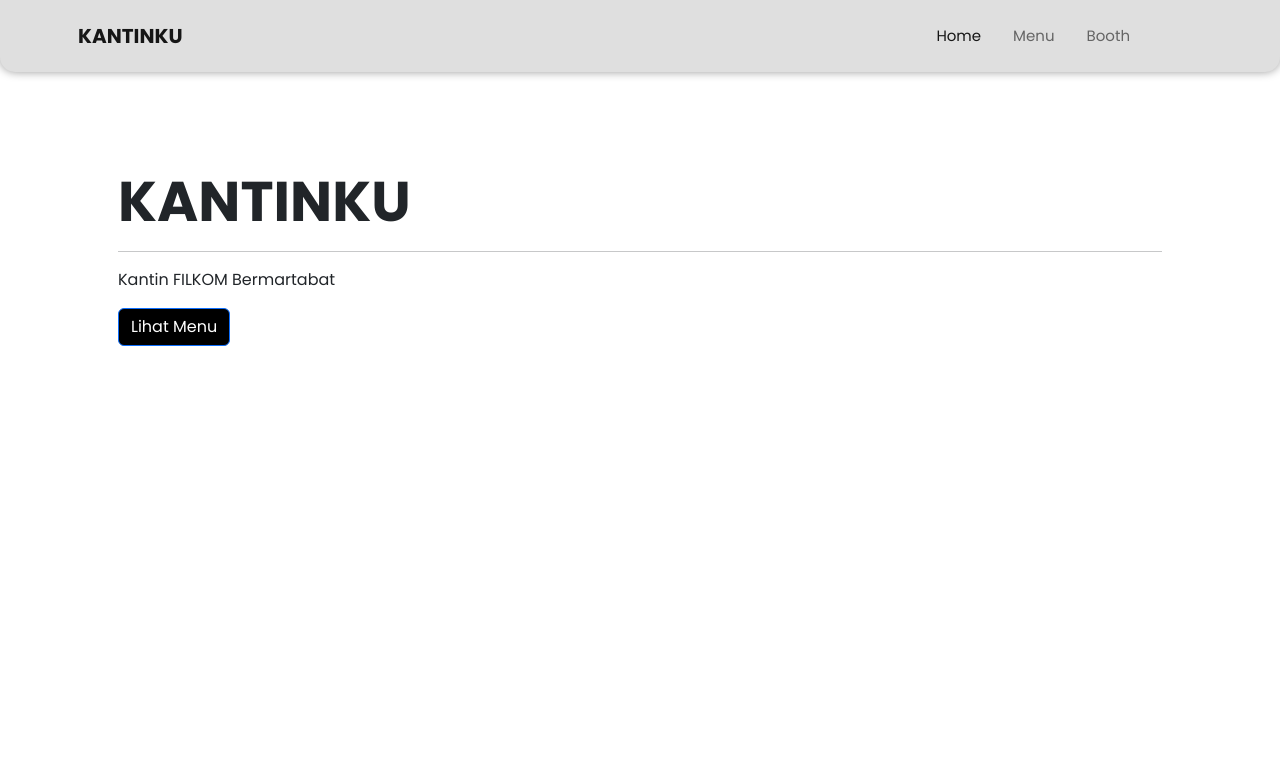
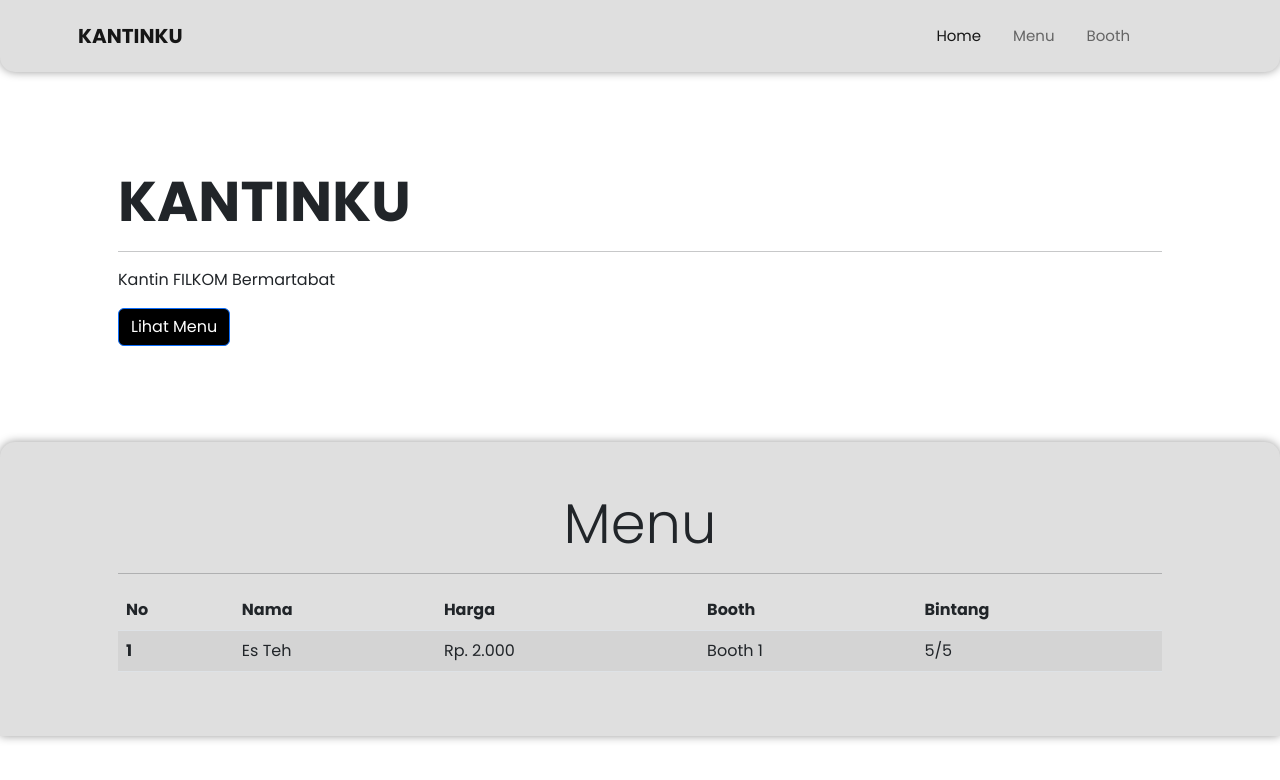
Before and after one commit to adityarizkyramadhan/Project-Akhir-IMK, a plain HTML site: page index.html in a window 1280 px wide. Drawn offline with nearby package versions, Linux system fonts and the light colour scheme.

Commit message:
tabel menu

```diff
--- a/index.html
+++ b/index.html
@@ -45,6 +45,37 @@
       </div>
     </div>
     <!-- END JUMBOTRON -->
+    <!-- MENU -->
+    <div class="container-fluid menu-placeholder">
+      <div class="container p-5">
+        <h1 class="display-4 fw- text-center">Menu</h1>
+        <hr />
+        <div class="row">
+          <!-- table -->
+            <div class="col">
+                <table class="table table-striped">
+                <thead>
+                    <tr>
+                    <th scope="col">No</th>
+                    <th scope="col">Nama</th>
+                    <th scope="col">Harga</th>
+                    <th scope="col">Booth</th>
+                    <th scope="col">Bintang</th>
+                    </tr>
+                </thead>
+                <tbody>
+                    <tr>
+                    <th scope="row">1</th>
+                    <td>Es Teh</td>
+                    <td>Rp. 2.000</td>
+                    <td>Booth 1</td>
+                    <td>5/5</td>
+                    </tr>
+                </tbody>
+
+      </div>
+    </div>
+    <!-- END OF MENU -->
     <script src="https://cdn.jsdelivr.net/npm/bootstrap@5.2.2/dist/js/bootstrap.bundle.min.js" integrity="sha384-OERcA2EqjJCMA+/3y+gxIOqMEjwtxJY7qPCqsdltbNJuaOe923+mo//f6V8Qbsw3" crossorigin="anonymous"></script>
   </body>
 </html>
--- a/style.css
+++ b/style.css
@@ -18,3 +18,9 @@
 .btn-jum {
   background-color: black !important;
 }
+
+.menu-placeholder {
+  background-color: rgb(223, 223, 223) !important;
+  border-radius: 15px 15px 0px 0px;
+  box-shadow: 0px 0px 10px #9a9a9a;
+}
```
